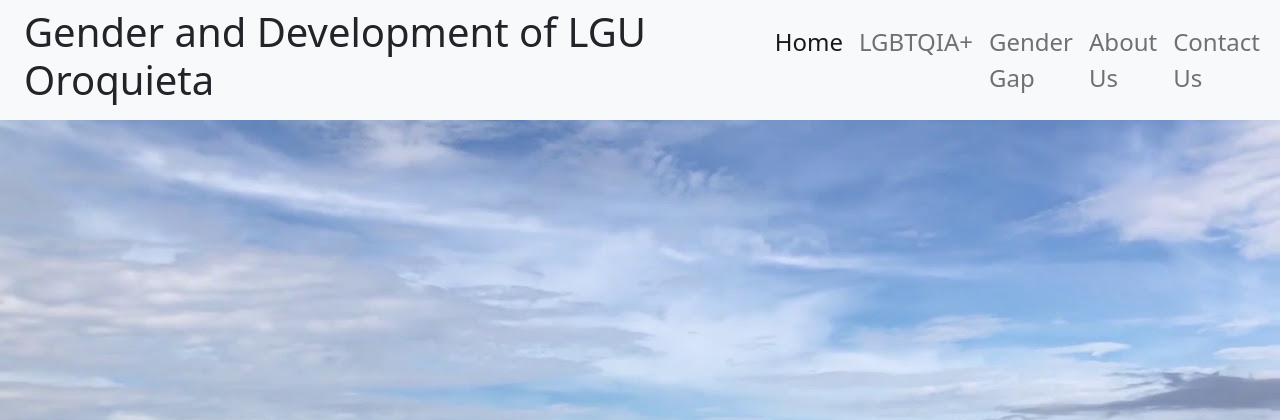
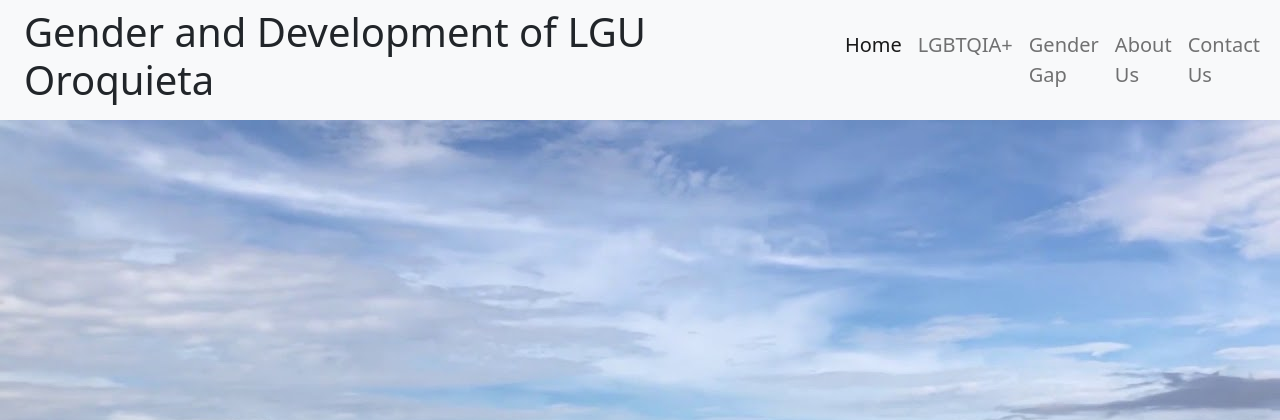
Before and after one commit to reypatoy/gns, a Django app: page /AboutUs/ in a window 1280 px wide. Shown: the top 420 px of the page. Run offline with Django 4.2, Linux system fonts and the light colour scheme.

Commit message:
finishing webpage

```diff
--- a/pages/templates/layout.html
+++ b/pages/templates/layout.html
@@ -27,21 +27,21 @@
             <div class="collapse navbar-collapse" id="navbarSupportedContent">
                 <ul class="navbar-nav me-auto mb-2 mb-lg-0">
                     <li class="nav-item">
-                        <a style="font-size: 24px;" class="nav-link active" aria-current="page" href="{% url 'pages:home' %}">Home</a>
+                        <a style="font-size: 20px;" class="nav-link active" aria-current="page" href="{% url 'pages:home' %}">Home</a>
                     </li>
                     <li class="nav-item">
-                        <a style="font-size: 24px;" class="nav-link" href="{% url 'pages:home' %}#LGBTQIA+">LGBTQIA+</a>
+                        <a style="font-size: 20px;" class="nav-link" href="{% url 'pages:home' %}#LGBTQIA+">LGBTQIA+</a>
                     </li>
                     <li class="nav-item">
-                        <a style="font-size: 24px;" class="nav-link" href="{% url 'pages:genderGap' %}">
+                        <a style="font-size: 20px;" class="nav-link" href="{% url 'pages:genderGap' %}">
                         Gender Gap
                         </a>
                     </li>
                     <li class="nav-item">
-                        <a style="font-size: 24px;" href="{% url 'pages:aboutUs' %}" class="nav-link">About Us</a>
+                        <a style="font-size: 20px;" href="{% url 'pages:aboutUs' %}" class="nav-link">About Us</a>
                     </li>
                     <li class="nav-item">
-                        <a style="font-size: 24px;" href="{% url 'pages:aboutUs' %}#ContactUs"" class="nav-link">Contact Us</a>
+                        <a style="font-size: 20px;" href="{% url 'pages:aboutUs' %}#ContactUs"" class="nav-link">Contact Us</a>
                     </li>
                 </ul>
             </div>
```
